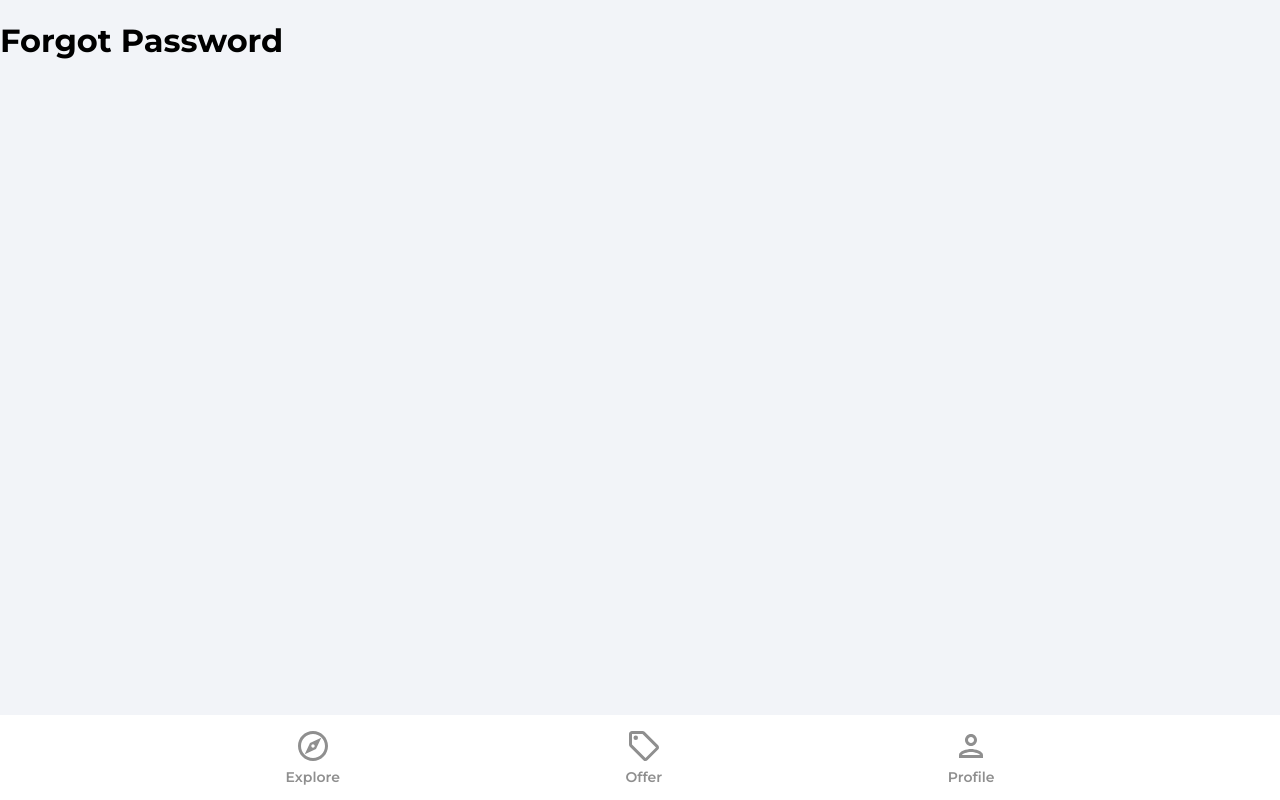
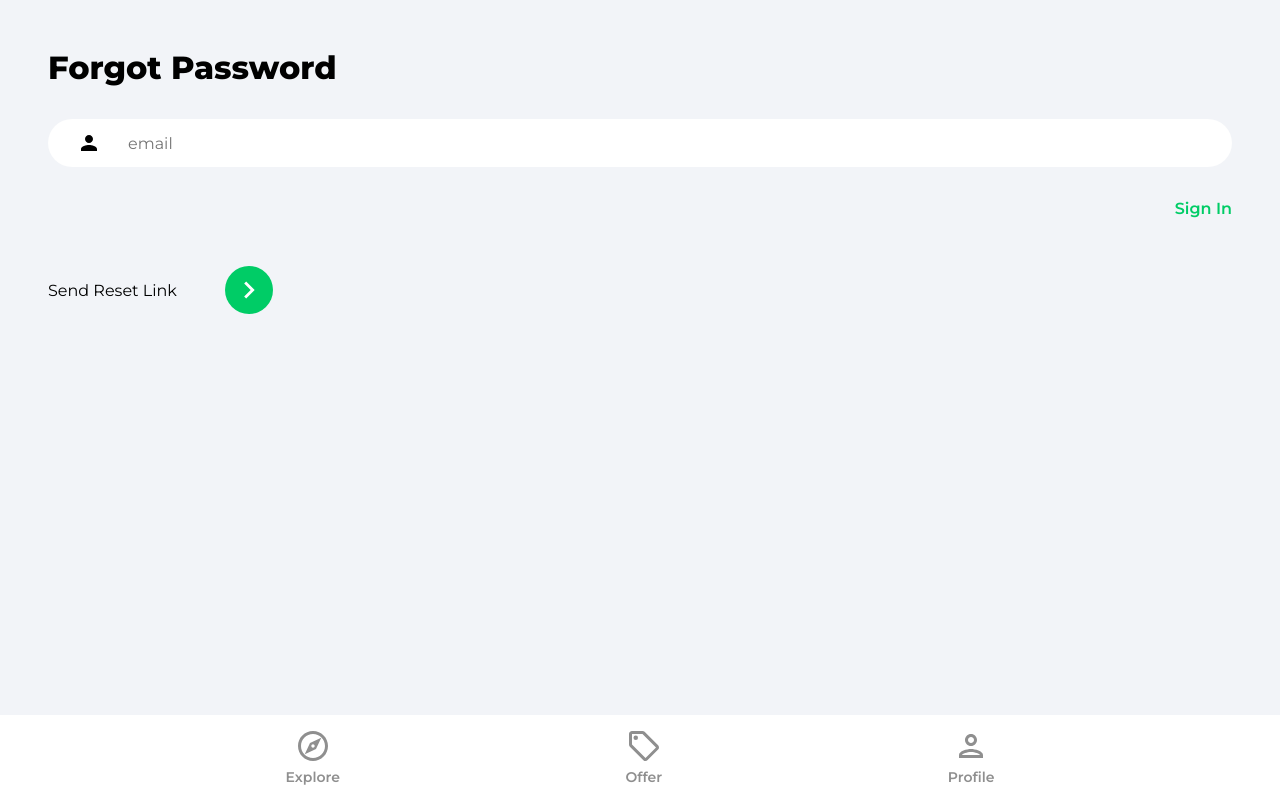
Before and after one commit to idohtml/house-marketplace, a React (Create React App) app: page /forgot-password in a window 1280 px wide. Built offline with nearby package versions, Linux system fonts and the light colour scheme.

Commit message:
Pinner Forgot pass

```diff
--- a/src/App.js
+++ b/src/App.js
@@ -2,6 +2,7 @@
 import { ToastContainer } from "react-toastify";
 import "react-toastify/dist/ReactToastify.css";
 import Navbar from "./components/Navbar";
+import PrivateRoute from "./components/PrivateRoute";
 import Explore from "./pages/Explore";
 import Offers from "./pages/Offers";
 import Profile from "./pages/Profile";
@@ -16,7 +17,10 @@
         <Routes>
           <Route path="/" element={<Explore />} />
           <Route path="/offers" element={<Offers />} />
-          <Route path="/profile" element={<Profile />} />
+          <Route path="/profile" element={<PrivateRoute />}>
+            {/* This is the outlet */}
+            <Route path="/profile" element={<Profile />} />
+          </Route>
           <Route path="/sign-in" element={<SignIn />} />
           <Route path="/sign-up" element={<SignUp />} />
           <Route path="/forgot-password" element={<ForgotPassword />} />
--- /dev/null
+++ b/src/components/PrivateRoute.jsx
@@ -0,0 +1,15 @@
+import { Navigate, Outlet } from "react-router-dom";
+import { useAuthStatus } from "../hooks/useAuthStatus";
+import Spinner from "./Spinner";
+
+const PrivateRoute = () => {
+  const { loggedIn, loading } = useAuthStatus();
+
+  if (loading) {
+    return <Spinner />;
+  }
+
+  return loggedIn ? <Outlet /> : <Navigate to="/sign-in" />;
+};
+
+export default PrivateRoute;
--- /dev/null
+++ b/src/components/Spinner.jsx
@@ -0,0 +1,11 @@
+import React from "react";
+
+function Spinner() {
+  return (
+    <div className="loadingSpinnerContainer">
+      <div className="loadingSpinner"></div>
+    </div>
+  );
+}
+
+export default Spinner;
--- /dev/null
+++ b/src/hooks/useAuthStatus.js
@@ -0,0 +1,29 @@
+import { useState, useEffect, useRef } from "react";
+import { getAuth, onAuthStateChanged } from "firebase/auth";
+
+export const useAuthStatus = () => {
+  const [loggedIn, setLoggedIn] = useState(false);
+  // Loading = Checking Status
+  const [loading, setLoading] = useState(true);
+
+  const isMounted = useRef(true);
+
+  useEffect(() => {
+    if (isMounted) {
+      const auth = getAuth();
+
+      onAuthStateChanged(auth, (user) => {
+        if (user) {
+          setLoggedIn(true);
+        }
+        setLoading(false);
+      });
+    }
+
+    return () => {
+      isMounted.current = false;
+    };
+  }, [isMounted]);
+
+  return { loggedIn, loading };
+};
--- a/src/pages/ForgotPassword.jsx
+++ b/src/pages/ForgotPassword.jsx
@@ -1,7 +1,54 @@
+import { useState } from "react";
+import { Link } from "react-router-dom";
+import { getAuth, sendPasswordResetEmail } from "firebase/auth";
+import { toast } from "react-toastify";
+import { ReactComponent as ArrorRightIcon } from "../assets/svg/keyboardArrowRightIcon.svg";
+
 export default function ForgotPassword() {
+  const [email, setEmail] = useState("");
+
+  const onChange = (e) => setEmail(e.target.value);
+
+  const onSubmit = async (e) => {
+    e.preventDefault();
+
+    try {
+      const auth = getAuth();
+      await sendPasswordResetEmail(auth, email);
+      toast.success("Password reset link sent to email");
+    } catch (error) {
+      toast.error("Could not send password reset link");
+    }
+  };
+
   return (
-    <div>
-      <h1>Forgot Password</h1>
+    <div className="pageContainer">
+      <header>
+        <p className="pageHeader">Forgot Password</p>
+      </header>
+
+      <main>
+        <form onSubmit={onSubmit}>
+          <input
+            type="email"
+            className="emailInput"
+            placeholder="email"
+            id="email"
+            value={email}
+            onChange={onChange}
+          />
+          <Link to="/sign-in" className="forgotPasswordLink">
+            Sign In
+          </Link>
+
+          <div className="signInBar">
+            <div className="signIntext">Send Reset Link</div>
+            <button className="signInButton">
+              <ArrorRightIcon fill="#ffffff" width={34} height={34} />
+            </button>
+          </div>
+        </form>
+      </main>
     </div>
   );
 }
```
